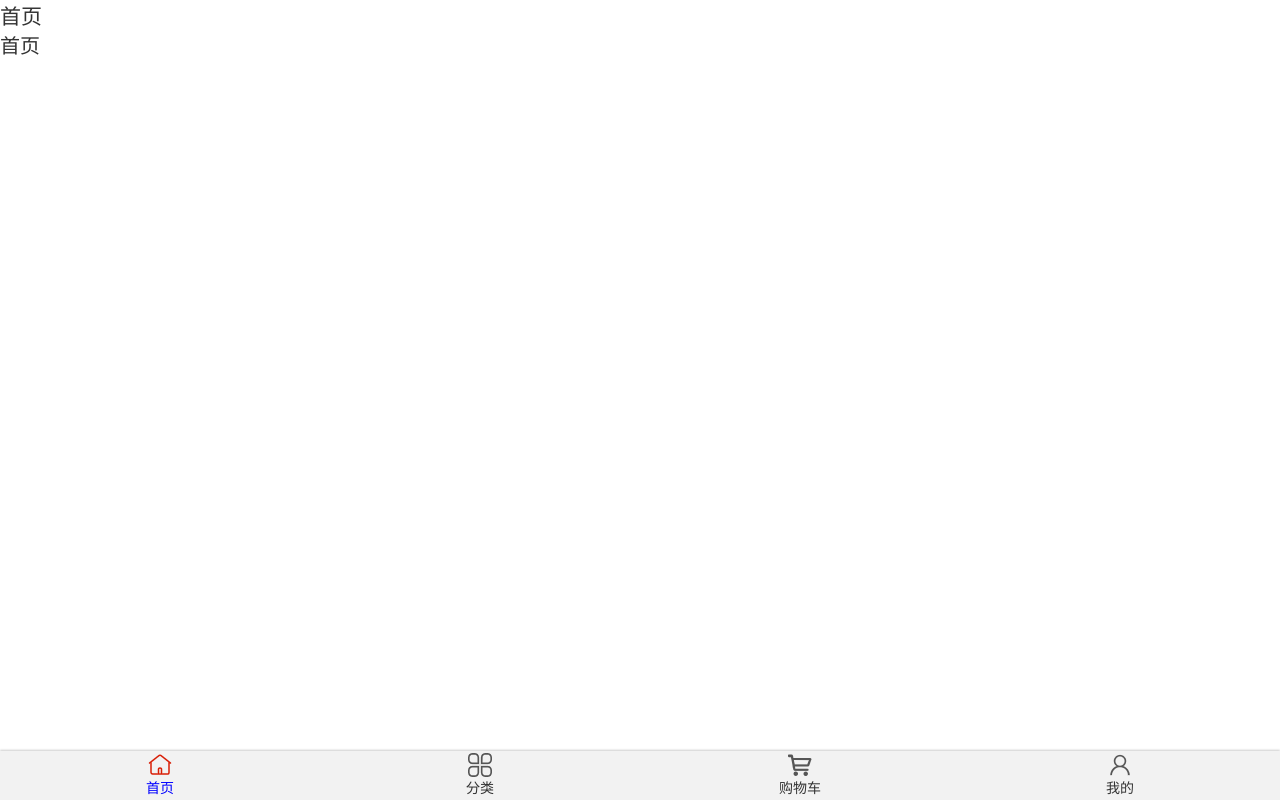
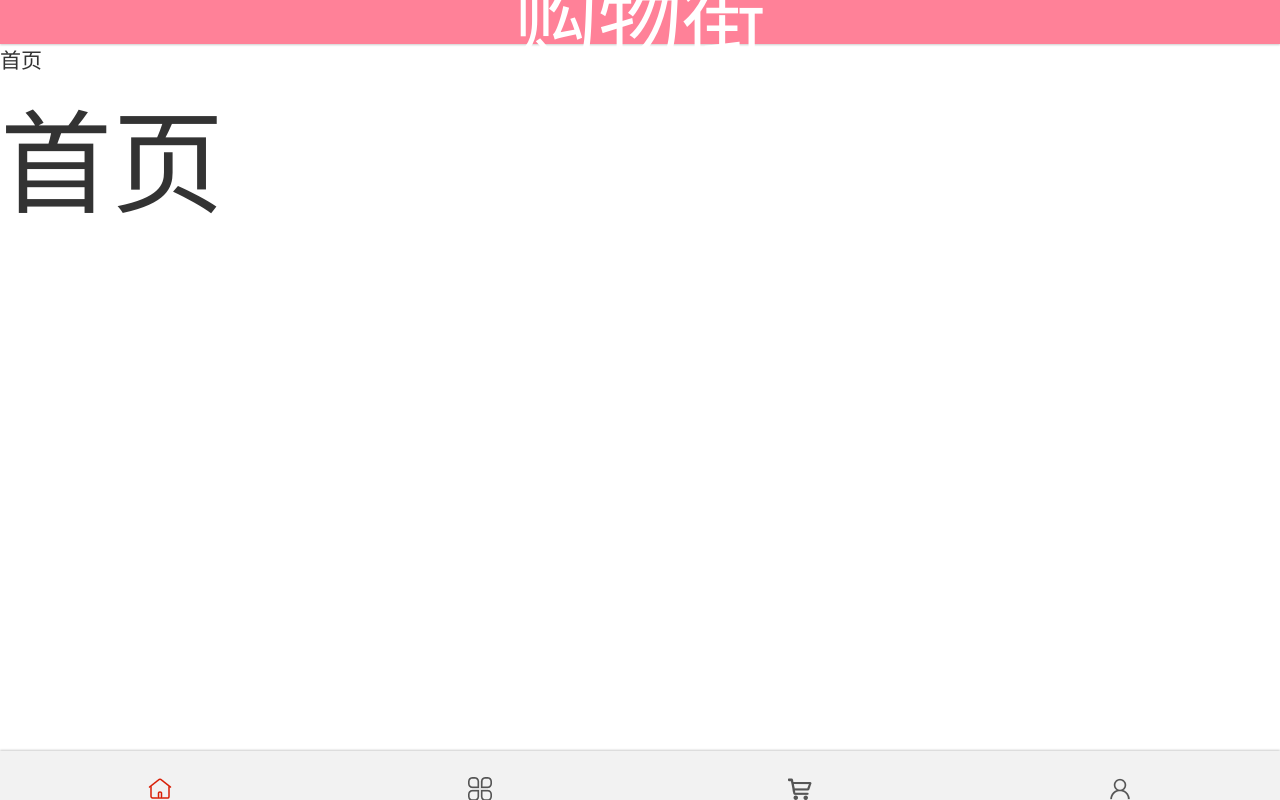
Before and after one commit to pbw-langwang/VueDirectorySpecification-mall, a Vue app: page /home in a window 1280 px wide. Built offline with nearby package versions, Linux system fonts and the light colour scheme.

Commit message:
2021/7/25

```diff
--- a/public/index.html
+++ b/public/index.html
@@ -23,7 +23,8 @@
     function recalc() {
         var clientWidth = document.documentElement.clientWidth;
         if(!clientWidth) return;
-        document.documentElement.style.fontSize = 5 * (clientWidth / 640) + 'px';
+        // document.documentElement.style.fontSize = 5 * (clientWidth / 640) + 'px';
+        document.documentElement.style.fontSize = 14 * (clientWidth / 320) + 'px';
     }
 
     function initRecalc() {
--- /dev/null
+++ b/src/components/common/navbar/NavBar.vue
@@ -0,0 +1,40 @@
+<template>
+  <div class="nav-bar">
+    <div class="left">
+      <slot name="left">左</slot>
+    </div>
+    <div class="center">
+      <slot name="center">中</slot>
+    </div>
+    <div class="right">
+      <slot name="right">右</slot>
+    </div>
+  </div>
+</template>
+
+<script>
+export default {
+  name:"NavBar",
+}
+</script>
+
+<style scoped>
+  .nav-bar{
+    display: flex;
+    /* 没有内容,所以只设置line-height无效 */
+    height: 44px;
+    line-height: 44px;
+    text-align: center;
+    box-shadow: 0px 1px 2px rgba(0, 0, 0, .2);
+  }
+
+  .left,.right{
+    width: 15vw;
+    /* background-color: aqua; */
+  }
+
+  .center{
+    flex: 1;
+    /* background-color: blue; */
+  }
+</style>
--- a/src/views/Home/Home.vue
+++ b/src/views/Home/Home.vue
@@ -1,15 +1,32 @@
 <template>
-  <div>
+  <div id="home">
+    <nav-bar class="home-nav">
+      <div slot="left"></div>
+      <div slot="center">
+        <p>购物街</p>
+      </div>
+      <div slot="right"></div>
+    </nav-bar>
     <p style="font-size:21px">首页</p>
     <p style="font-size:2rem">首页</p>
   </div>
 </template>
 
 <script>
+  import NavBar from "components/common/navbar/NavBar.vue"
+
   export default {
-    name:"",
+    name:"Home",
     components:{
-
+      NavBar
     }
   }
 </script>
+
+<style scoped>
+  .home-nav{
+    background-color: var(--color-tint);
+    font-size: 1.5rem;
+    color: white;
+  }
+</style>
```
